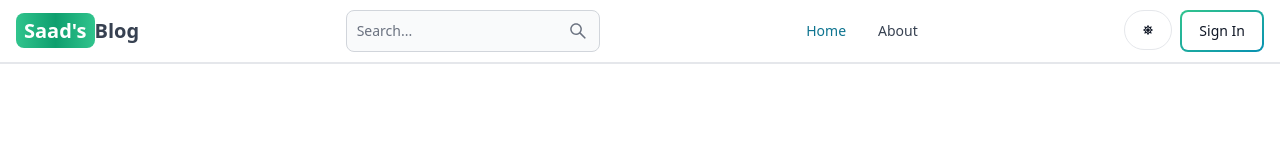
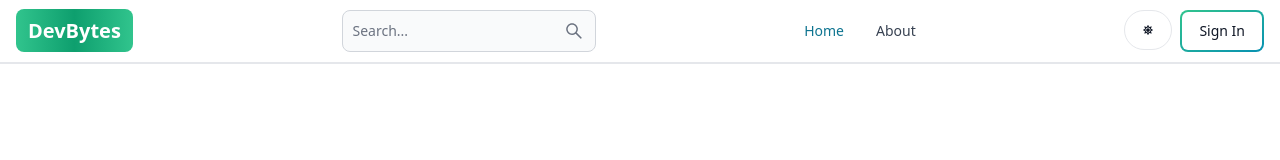
Before and after one commit to saadakbar1/blog-app, a React (Vite) app in the folder client/: page / in a window 1280 px wide. Shown: the top 160 px of the page. Built offline with nearby package versions, Linux system fonts and the light colour scheme; no server answers.

Commit message:
Update Header.jsx

```diff
--- a/client/src/components/Header.jsx
+++ b/client/src/components/Header.jsx
@@ -54,10 +54,10 @@ export default function Header() {
         to='/'
         className='self-center whitespace-nowrap text-sm sm:text-xl font-semibold dark:text-white'
       >
-        <span className='px-2 py-1 bg-gradient-to-r from-green-400 via-green-500 to-green-400 rounded-lg text-white'>
-          Saad's
+        <span className='px-3 py-2 bg-gradient-to-r from-green-400 via-green-500 to-green-400 rounded-lg text-white'>
+          DevBytes
         </span>
-        Blog
+
       </Link>
       <form onSubmit={handleSubmit}>
         <TextInput
```
